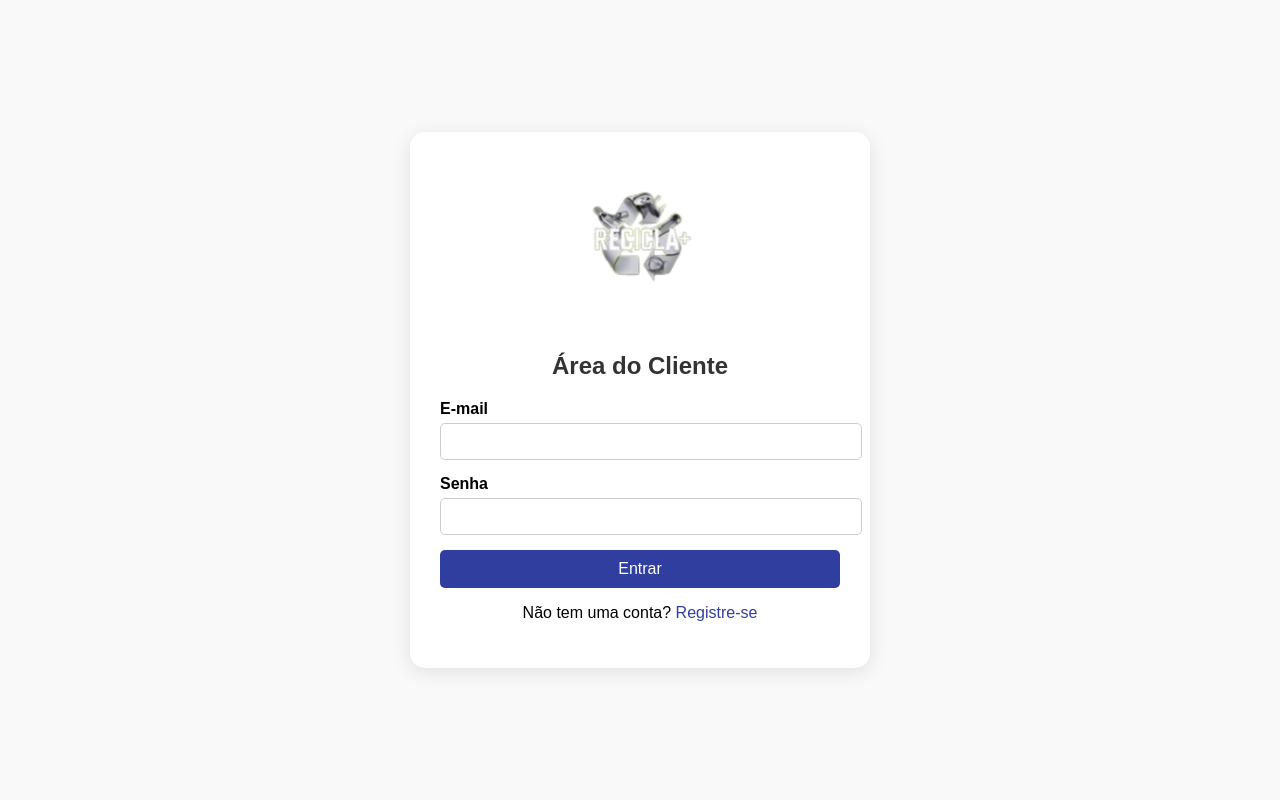
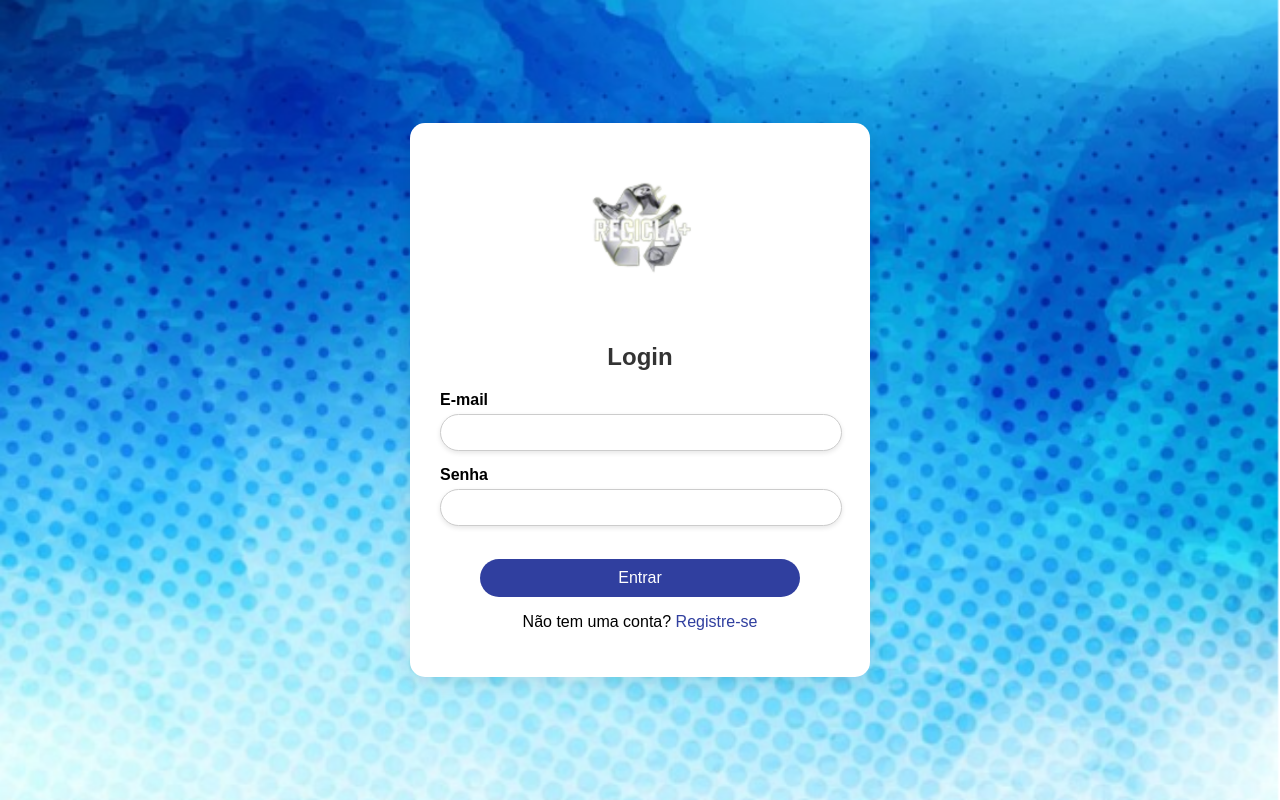
Before and after one commit to JoaoPedro171/projeto_recicla, a Flask app: page / in a window 1280 px wide. Run offline with Flask 3, Linux system fonts and the light colour scheme.

Commit message:
design e fluxo

```diff
--- a/app.py
+++ b/app.py
@@ -47,12 +47,6 @@ def login_post():
         session['show_popup'] = {'type': 'danger', 'message': 'Senha incorreta. Tente novamente.'}
         return redirect(url_for('login'))
 
-    # Verifica se o e-mail está liberado para acessar
-    # access = AccessControl.query.filter_by(email=email).first()
-    # if not access or not access.is_allowed:
-    #     session['show_popup'] = {'type': 'danger', 'message': 'Acesso negado. Contate o administrador.'}
-    #     return redirect(url_for('login'))
-
     # Login bem-sucedido
     session['user_id'] = user.id
     session['show_popup'] = {'type': 'success', 'message': 'Login bem-sucedido!'}
@@ -61,15 +55,15 @@ def login_post():
 @app.route('/dashboard')
 def dashboard():
     if 'user_id' in session:
-        return redirect('https://projeto-recicla-1.onrender.com')
+        return redirect('https://projeto-recicla-app2.onrender.com/')
     flash('Por favor, faça login primeiro.', 'warning')
     return redirect(url_for('login'))
 
-@app.route('/logout')
-def logout():
-    session.pop('user_id', None)
-    session['show_popup'] = {'type': 'info', 'message': 'Logout realizado com sucesso.'}
-    return redirect(url_for('login'))
+# @app.route('/logout')
+# def logout():
+#     session.pop('user_id', None)
+#     session['show_popup'] = {'type': 'info', 'message': 'Logout realizado com sucesso.'}
+#     return redirect(url_for('login'))
 
 @app.route('/register', methods=['GET', 'POST'])
 def register():
@@ -92,7 +86,7 @@ def register():
         db.session.add(access)
 
         db.session.commit()
-        session['show_popup'] = {'type': 'success', 'message': 'Registro realizado com sucesso! Aguarde liberação do administrador.'}
+        session['show_popup'] = {'type': 'success', 'message': 'Registro realizado com sucesso!'}
         return redirect(url_for('register'))
 
     popup = session.pop('show_popup', None)
--- a/static/css/style.css
+++ b/static/css/style.css
@@ -1,7 +1,8 @@
 /* General Styles */
 body {
     font-family: Arial, sans-serif;
-    background-color: #f9f9f9;
+    background: url('../images/fundo3.png');
+    background-size: cover;
     margin: 0;
     padding: 0;
     display: flex;
@@ -46,19 +47,27 @@ label {
 }
 
 input {
-    width: 100%;
+    width: 95%;
     padding: 10px;
     border: 1px solid #ccc;
-    border-radius: 5px;
+    border-radius: 25px;
+    box-shadow: 0 2px 5px rgba(0, 0, 0, 0.1); /* Sombreamento leve */
+    transition: box-shadow 0.3s ease; /* Suaviza a transição */
+}
+
+input:focus {
+    border-color: #303f9f; /* Muda a cor da borda ao focar */
+    box-shadow: 0 4px 10px rgba(48, 63, 159, 0.2); /* Sombreamento mais intenso ao focar */
+    outline: none; /* Remove a borda padrão do navegador */
 }
 
 button {
-    width: 100%;
+    width: 80%;
     padding: 10px;
     background-color: #303f9f;
     color: #fff;
     border: none;
-    border-radius: 5px;
+    border-radius: 25px;
     font-size: 16px;
     cursor: pointer;
 }
--- a/templates/login.html
+++ b/templates/login.html
@@ -14,7 +14,7 @@
         </div>
         <!-- Login Form -->
         <div class="form-container">
-            <h1>Área do Cliente</h1>
+            <h1>Login</h1>
             <form action="{{ url_for('login_post') }}" method="POST">
                 <div class="form-group">
                     <label for="email">E-mail</label>
@@ -24,7 +24,9 @@
                     <label for="password">Senha</label>
                     <input type="password" id="password" name="password" required>
                 </div>
+                <br>
                 <button type="submit">Entrar</button>
+                <br>
             </form>
             <p>Não tem uma conta? <a href="{{ url_for('register') }}">Registre-se</a></p>
         </div>
--- a/templates/register.html
+++ b/templates/register.html
@@ -24,7 +24,9 @@
                     <label for="password">Senha</label>
                     <input type="password" id="password" name="password" required>
                 </div>
+                <br>
                 <button type="submit">Registrar</button>
+                <br>
             </form>
             <p><a href="{{ url_for('login') }}">Voltar para Login</a></p>
         </div>
```
Also changed, not shown: static/css/styles.css (+3 -40 lines), static/css/styles2.css (+11 -2 lines), templates/index.html (+6 -9 lines), templates/index2.html (+6 -1 lines), static/images/fundo3.png (added), static/images/image.png (added).
